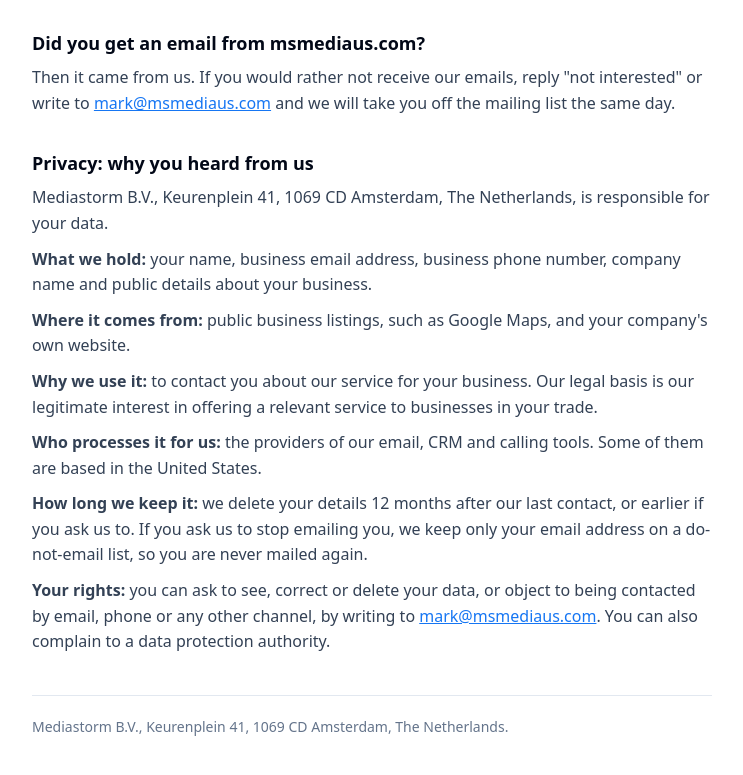
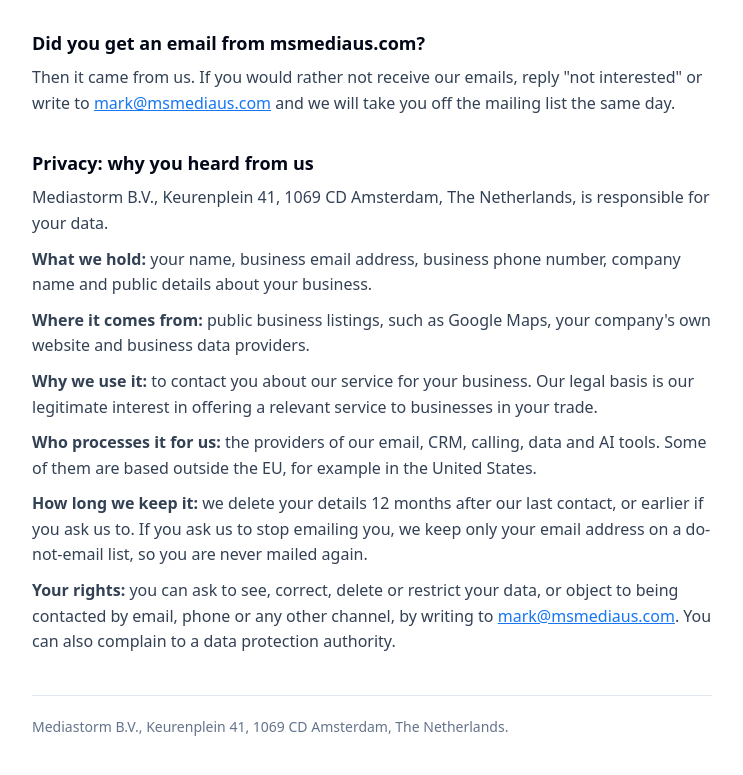
Before and after one commit to mediastorm-mark/landing-msmediaus-com, a plain HTML site: page index.html in a window 1280 px wide. Shown: the part 157-932 px from the top of the page, without its empty margins (268-1011 px from the left). Drawn offline with Linux system fonts and the light colour scheme.

Commit message:
Update index.html

```diff
--- a/index.html
+++ b/index.html
@@ -29,11 +29,11 @@
   <h2 id="privacy">Privacy: why you heard from us</h2>
   <p>Mediastorm B.V., Keurenplein 41, 1069 CD Amsterdam, The Netherlands, is responsible for your data.</p>
   <p><strong>What we hold:</strong> your name, business email address, business phone number, company name and public details about your business.</p>
-  <p><strong>Where it comes from:</strong> public business listings, such as Google Maps, and your company's own website.</p>
+  <p><strong>Where it comes from:</strong> public business listings, such as Google Maps, your company's own website and business data providers.</p>
   <p><strong>Why we use it:</strong> to contact you about our service for your business. Our legal basis is our legitimate interest in offering a relevant service to businesses in your trade.</p>
-  <p><strong>Who processes it for us:</strong> the providers of our email, CRM and calling tools. Some of them are based in the United States.</p>
+  <p><strong>Who processes it for us:</strong> the providers of our email, CRM, calling, data and AI tools. Some of them are based outside the EU, for example in the United States.</p>
   <p><strong>How long we keep it:</strong> we delete your details 12 months after our last contact, or earlier if you ask us to. If you ask us to stop emailing you, we keep only your email address on a do-not-email list, so you are never mailed again.</p>
-  <p><strong>Your rights:</strong> you can ask to see, correct or delete your data, or object to being contacted by email, phone or any other channel, by writing to <a href="mailto:mark@msmediaus.com">mark@msmediaus.com</a>. You can also complain to a data protection authority.</p>
+  <p><strong>Your rights:</strong> you can ask to see, correct, delete or restrict your data, or object to being contacted by email, phone or any other channel, by writing to <a href="mailto:mark@msmediaus.com">mark@msmediaus.com</a>. You can also complain to a data protection authority.</p>
 
   <footer>Mediastorm B.V., Keurenplein 41, 1069 CD Amsterdam, The Netherlands.</footer>
 </main>
```
